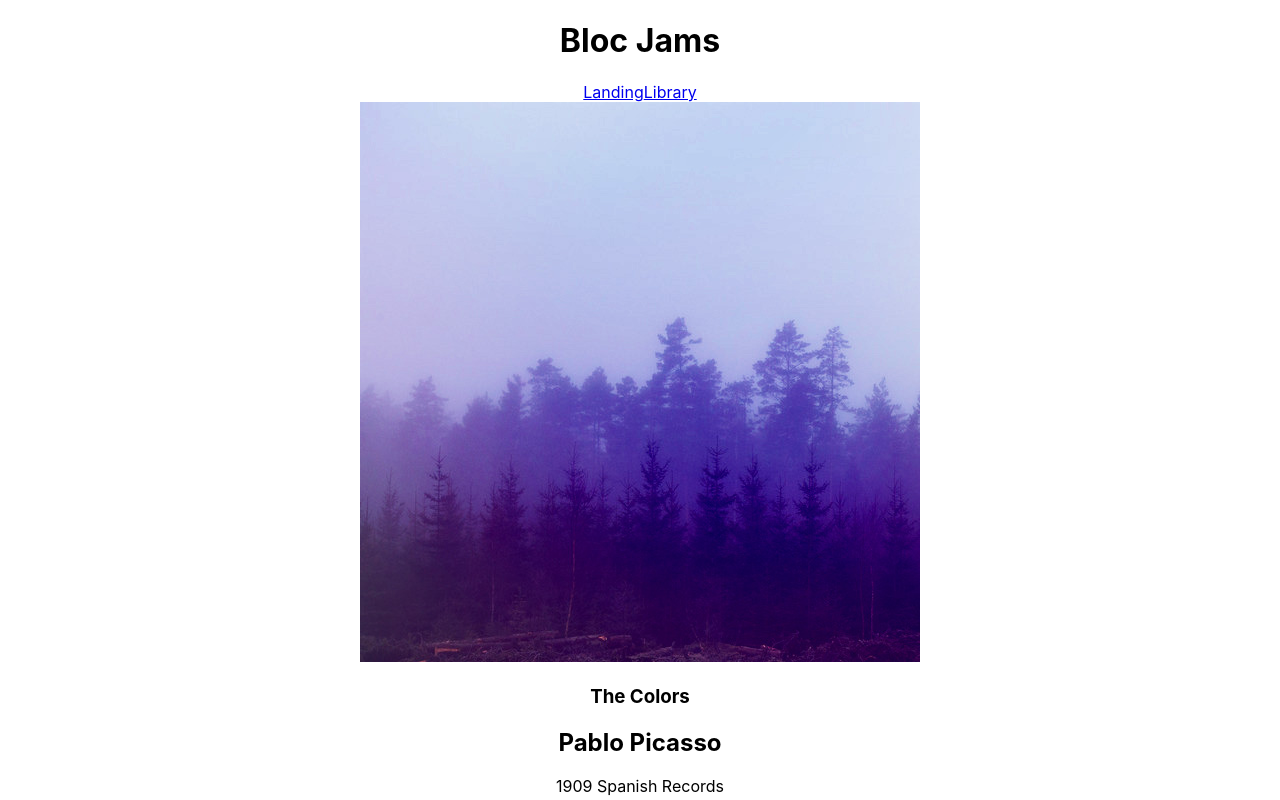
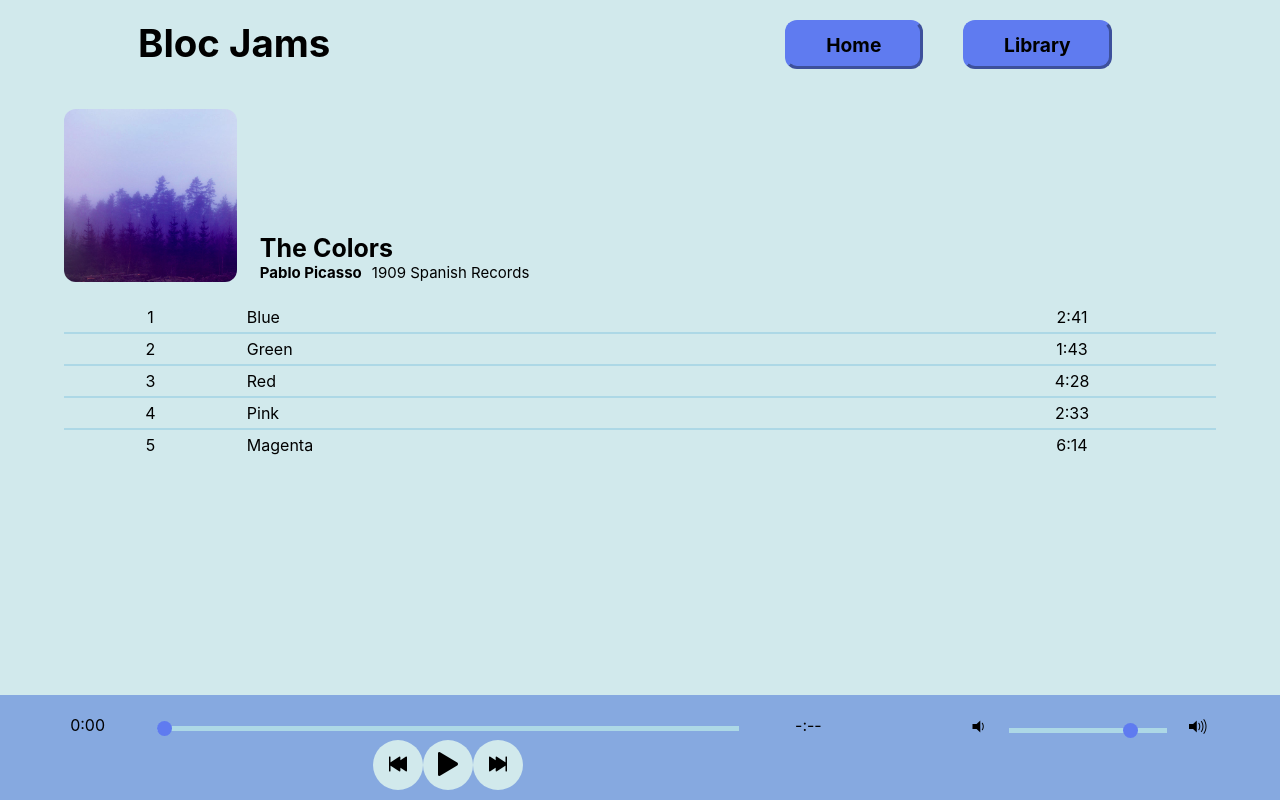
Before and after one commit to AriAbr/Spotifake, a React (Create React App) app: page /album/the-colors in a window 1280 px wide. Shown: the top 800 px of the page. Built offline with nearby package versions, Linux system fonts and the light colour scheme.

Commit message:
assignment 2762 styling: completed

```diff
--- a/src/App.css
+++ b/src/App.css
@@ -1,32 +1,404 @@
 .App {
   text-align: center;
 }
-
-.App-logo {
-  animation: App-logo-spin infinite 20s linear;
-  height: 40vmin;
+/* landing Page */
+.landing-header h1 {
+  padding: 20px 0 0;
+  margin:auto;
+  font-size: 5em;
 }
 
-.App-header {
-  background-color: #282c34;
-  min-height: 100vh;
-  display: flex;
-  flex-direction: column;
-  align-items: center;
-  justify-content: center;
-  font-size: calc(10px + 2vmin);
-  color: white;
+.landing-header h2 {
+  padding: 0 0 20px;
+  margin: auto;
+  font-size: 1.5em;
 }
 
-.App-link {
-  color: #61dafb;
+.landing-header nav {
+  padding: 0px 0 40px 0;
+  display: flex;
+  justify-content: center;
 }
 
-@keyframes App-logo-spin {
-  from {
-    transform: rotate(0deg);
+.landing-header nav * {
+  background-color: #5F7BF0;
+  border: .8mm outset #5F7BF0;
+  padding: .5em 2em;
+  margin: 0 20px;
+  border-radius: 12px;
+  font-weight: bold;
+  font-size: 1.2em;
+  color: black;
+  text-decoration: none;
+}
+
+.landing-header nav *:hover {
+  border: .8mm inset #5F7BF0;
+}
+
+.selling-points{
+  display: flex;
+  justify-content: center;
+}
+
+.point {
+  background-color: lightblue;
+  border-radius: 12px;
+  width:27%;
+  display: inline-block;
+  padding: 1em;
+  margin: 1em;
+}
+
+@media screen and (max-width: 600px) {
+  /* UNDER 600px CSS here */
+  .landing-header h1 {
+    font-size: 4em;
   }
-  to {
-    transform: rotate(360deg);
+
+  .landing-header h2 {
+    font-size: 1.3em;
+  }
+  .selling-points{
+    display: block;
+  }
+  .point{
+    display: block;
+    margin-left: auto;
+    margin-right: auto;
+    width: 70%;
   }
 }
+
+.point-title {
+  font-size: 30px;
+  height: 3em;
+}
+
+.point-description {
+  font-size: 1.5em;
+}
+
+/* inner menu */
+.inner-header {
+  padding: 10px;
+  margin: 10px 10%;
+}
+
+.inner-header h1 {
+  font-size: 2.4em;
+  float: left;
+  margin: 0;
+}
+
+.inner-header nav {
+  padding: 0 10px /* <-- right*/ 0 0;
+  display: flex;
+  justify-content: flex-end;
+}
+
+@media screen and (max-width: 720px) {
+  /* UNDER 600px CSS here */
+  .inner-header {
+    padding: 10px;
+    margin: 10px 10%;
+  }
+  .inner-header h1 {
+    float: none;
+  }
+  .inner-header nav {
+    margin: 10px 0 0;
+    justify-content: center;
+  }
+}
+
+.inner-header nav * {
+  background-color: #5F7BF0;
+  border: .8mm outset #5F7BF0;
+  padding: .5em 2em;
+  margin: 0 20px;
+  border-radius: 12px;
+  font-weight: bold;
+  font-size: 1.2em;
+  color: black;
+  text-decoration: none;
+}
+
+.inner-header nav *:hover {
+  border: .8mm inset #5F7BF0;
+}
+
+/* library */
+
+#library-albums {
+  margin: 2%;
+}
+
+.library-album {
+  float: left;
+  padding: 2%;
+  margin: .5%;
+  width: 15%;
+  font-size: .8em;
+  border-radius: 12px;
+  text-decoration: none;
+  color: black;
+
+}
+
+.library-album:hover {
+  background-color: lightblue;
+}
+
+.library-album-cover {
+  height: 100%;
+  width: 100%;
+  border-radius: 12px;
+}
+
+/* album */
+#album-header {
+  width: 90%;
+  height: 100%;
+  float: left;
+  position: relative;
+  margin: 20px 5%;
+}
+
+#album-cover-art {
+  width: 15%;
+  height: 15%;
+  float: left;
+  border-radius: 12px;
+}
+
+.album-details {
+  text-align: left;
+  margin-left: 17%;
+  position: absolute;
+  bottom: 0;
+  width: 70%;
+}
+
+.album-details * {
+  margin: 0px;
+}
+
+.album-details #album-title{
+  font-size: 25px;
+}
+
+.album-details #artist{
+  font-size: 15px;
+  float: left;
+  margin-right: 10px;
+}
+
+.album-details #release-info{
+  font-size: 15px;
+}
+
+#song-list {
+  width: 90%;
+  margin: 10% 5% 3%;
+  border-collapse:collapse;
+}
+
+td {
+  padding: 5px;
+  margin: 0;
+}
+
+tr {
+  border-bottom: 2px solid lightblue;
+  border-radius: 12px;
+}
+
+tr:last-child {
+  border-bottom: 0;
+}
+
+tr:hover {
+  background-color: lightblue;
+}
+
+#song-number-column {
+  width: 15%;
+}
+
+#song-title-column {
+  width: 60%;
+}
+
+.song-title-cell{
+  text-align: left;
+  padding-left: 10px;
+}
+
+#song-duration-column {
+  width: 25%;
+}
+
+#playbar-buffer-space{
+  height: 146.6px;
+}
+
+/* player bar */
+
+#player-bar{
+  background-color: #86a9e0;
+  position: fixed;
+  bottom: 0;
+  left: 0;
+  width: 100%;
+  padding-bottom: 10px;
+}
+
+#time {
+  float:left;
+  width: 70%;
+  margin: 20px 5% 0 0;
+}
+
+.time-control{
+  display: flex;
+  justify-content: center;
+  margin: 10px 0;
+}
+
+#time .seek-bar {
+  display: inline-block;
+  width: 65%;
+  -webkit-appearance: none;
+  appearance: none;
+  height: 5px;
+  background: lightblue;
+  outline: none;
+}
+
+#time .seek-bar::-webkit-slider-thumb {
+  -webkit-appearance: none;
+  appearance: none;
+  width: 15px;
+  height: 15px;
+  background: #5F7BF0;
+  cursor: pointer;
+  border-radius: 50%;
+}
+
+#time .seek-bar::-moz-range-thumb {
+  width: 15px;
+  height: 15px;
+  background: #5F7BF0;
+  cursor: pointer;
+  border-radius: 50%;
+}
+
+.current-time {
+  display: inline-block;
+  width: 15%;
+}
+
+.total-time {
+  width: 15%;
+  display: inline-block;
+}
+
+#buttons {
+  margin-top: 5px;
+  display: flex;
+  justify-content: center;
+}
+
+#play-pause {
+  height: 50px;
+  width: 50px;
+  border-radius: 50%;
+  border: 0px solid #5F7BF0;
+  background-color: #D1E9EC;
+  font-size: 2em;
+  color: black;
+  display: inline-block;
+}
+
+#previous, #next {
+  background-color: #D1E9EC;
+  height: 50px;
+  width: 50px;
+  border-radius: 50%;
+  border: 0px;
+  font-size: 1.5em;
+  color: black;
+  display: inline-block;
+}
+
+#buttons *:hover {
+  background-color: lightblue;
+}
+
+/* volume control */
+
+#volume-control {
+  float:left;
+  width: 20%;
+  margin: 20px 0 0 0;
+  /* background-color: yellow; */
+  display: flex;
+  justify-content: center;
+}
+
+#volume-control .seek-bar {
+  display: inline-block;
+  width: 65%;
+  margin: 12.5px;
+  -webkit-appearance: none;  /* Override default CSS styles */
+  appearance: none;
+  height: 5px;
+  background: lightblue;
+  outline: none;
+  display: inline-block;
+}
+
+#volume-control .seek-bar::-webkit-slider-thumb {
+  -webkit-appearance: none;
+  appearance: none;
+  width: 15px;
+  height: 15px;
+  background: #5F7BF0;
+  cursor: pointer;
+  border-radius: 50%;
+}
+
+#volume-control .seek-bar::-moz-range-thumb {
+  width: 15px;
+  height: 15px;
+  background: #5F7BF0;
+  cursor: pointer;
+  border-radius: 50%;
+}
+
+#low-volume-icon, #high-volume-icon {
+  display: inline-block;
+  width: 15%;
+  height: 30px;
+  font-size: 20px;
+}
+
+
+@media screen and (max-width: 720px) {
+  .inner-header {
+    padding: 10px;
+    margin: 10px 10%;
+  }
+
+  #time {
+    float: none;
+    width: 80%;
+    margin: 20px 10% 0;
+  }
+
+  #volume-control {
+    width: 60%;
+    margin: 0 20%;
+  }
+}
--- a/src/App.js
+++ b/src/App.js
@@ -1,21 +1,15 @@
 import React, { Component } from 'react';
-import { Route, Link } from 'react-router-dom';
+import { Route } from 'react-router-dom';
 import './App.css';
 import Landing from './components/Landing';
 import Library from './components/Library';
 import Album from './components/Album';
 
+
 class App extends Component {
   render() {
     return (
       <div className="App">
-        <header>
-          <h1>Bloc Jams</h1>
-          <nav>
-            <Link to='/'>Landing</Link>
-            <Link to='/library'>Library</Link>
-          </nav>
-        </header>
         <main>
           <Route exact path="/" component={Landing} />
           <Route path="/library" component={Library} />
--- a/src/components/Album.js
+++ b/src/components/Album.js
@@ -1,6 +1,8 @@
 import React, { Component } from 'react';
 import albumData from './../data/albums';
 import PlayerBar from './PlayerBar';
+import { Link } from 'react-router-dom';
+
 
 class Album extends Component {
   constructor(props) {
@@ -161,18 +163,27 @@ class Album extends Component {
         onMouseLeave={() => this.handleMouseLeave(song, index)}
       >
         <td id={'songNumCell ' + index}>{index+1}</td>
-        <td>{song.title}</td>
+        <td className="song-title-cell">{song.title}</td>
         <td>{this.formatTime(song.duration)}</td>
       </tr>
     )
     return (
       <section className="album">
+        <header className="inner-header">
+          <h1>Bloc Jams</h1>
+          <nav>
+            <Link to='/'>Home</Link>
+            <Link to='/library'>Library</Link>
+          </nav>
+        </header>
         <section id="album-info">
-          <img id="album-cover-art" src={this.state.album.albumCover} alt={this.state.album.title} />
-          <div className="album-details">
-            <h1 id="album-title">{this.state.album.title}</h1>
-            <h2 id="artist">{this.state.album.artist}</h2>
-            <div id="release-info">{this.state.album.releaseInfo}</div>
+          <div id="album-header">
+            <img id="album-cover-art" src={this.state.album.albumCover} alt={this.state.album.title} />
+            <div className="album-details">
+              <h1 id="album-title">{this.state.album.title}</h1>
+              <h2 id="artist">{this.state.album.artist}</h2>
+              <div id="release-info">{this.state.album.releaseInfo}</div>
+            </div>
           </div>
           <table id="song-list">
             <colgroup>
@@ -198,6 +209,7 @@ class Album extends Component {
             handleVolumeChange={(e) => this.handleVolumeChange(e)}
           />
         </section>
+        <div id="playbar-buffer-space"/>
       </section>
     );
   }
--- a/src/components/Landing.js
+++ b/src/components/Landing.js
@@ -1,10 +1,20 @@
 import React from 'react';
+import { Link } from 'react-router-dom';
+
 
 const Landing = () => (
   <section className="landing">
-    <h1 className="hero-title">Turn the music up!</h1>
+    <header className="landing-header">
+      <h1>Bloc Jams</h1>
+      <h2 className="hero-title">Turn the music up!</h2>
+      <nav>
+        <Link to='/'>Home</Link>
+        <Link to='/library'>Library</Link>
+      </nav>
+    </header>
 
     <section className="selling-points">
+
       <div className="point">
         <h2 className="point-title">Choose your music.</h2>
         <p className="point-description">The world is full of music; why should you have to listen to music that someone else chose?</p>
--- a/src/components/Library.js
+++ b/src/components/Library.js
@@ -11,10 +11,18 @@ class Library extends Component {
   render () {
     return (
       <section className='library'>
+        <header className="inner-header">
+          <h1>Bloc Jams</h1>
+          <nav>
+            <Link to='/'>Home</Link>
+            <Link to='/library'>Library</Link>
+          </nav>
+        </header>
+        <section id="library-albums">
           {
             this.state.albums.map ( (album, index) =>
-            <Link to={`/album/${album.slug}`} key={index}>
-              <img src={album.albumCover} alt={album.title} />
+              <Link to={`/album/${album.slug}`} key={index} className="library-album">
+                <img src={album.albumCover} alt={album.title}  className="library-album-cover" />
                 <div>{album.title}</div>
                 <div>{album.artist}</div>
                 <div>{album.songs.length} songs</div>
@@ -22,6 +30,7 @@ class Library extends Component {
             )
           }
         </section>
+      </section>
     );
   }
 }
--- a/src/components/PlayerBar.js
+++ b/src/components/PlayerBar.js
@@ -3,18 +3,8 @@ import React, { Component } from 'react';
 class PlayerBar extends Component {
   render () {
     return (
-      <section>
-        <section id="buttons">
-          <button id="previous" onClick={this.props.handlePrevClick}>
-            <span className="ion-skip-backward"></span>
-          </button>
-          <button id="play/pause" onClick={this.props.handleSongClick}>
-            <span className={this.props.isPlaying ? "ion-pause" : "ion-play"}></span>
-          </button>
-          <button id="next" onClick={this.props.handleNextClick}>
-            <span className="ion-skip-forward"></span>
-          </button>
-        </section>
+      <section id="player-bar">
+        <section id="time">
           <section id="time-control">
             <div className="current-time">{this.props.formatTime(this.props.currentTime)}</div>
             <input
@@ -28,8 +18,20 @@ class PlayerBar extends Component {
             />
             <div className="total-time">{this.props.formatTime(this.props.duration)}</div>
           </section>
+          <section id="buttons">
+            <button id="previous" onClick={this.props.handlePrevClick}>
+              <span className="ion-skip-backward"></span>
+            </button>
+            <button id="play-pause" onClick={this.props.handleSongClick}>
+              <span className={this.props.isPlaying ? "ion-pause" : "ion-play"}></span>
+            </button>
+            <button id="next" onClick={this.props.handleNextClick}>
+              <span className="ion-skip-forward"></span>
+            </button>
+          </section>
+        </section>
         <section id="volume-control">
-          <div className="icon ion-volume-low"></div>
+          <div className="icon ion-volume-low" id="low-volume-icon"></div>
           <input
             type="range"
             className="seek-bar"
@@ -39,7 +41,7 @@ class PlayerBar extends Component {
             step="0.01"
             onChange={this.props.handleVolumeChange}
           />
-          <div className="icon ion-volume-high"></div>
+          <div className="icon ion-volume-high" id="high-volume-icon"></div>
         </section>
       </section>
     );
--- a/src/index.css
+++ b/src/index.css
@@ -6,6 +6,7 @@ body {
     sans-serif;
   -webkit-font-smoothing: antialiased;
   -moz-osx-font-smoothing: grayscale;
+  background-color: #D1E9EC;
 }
 
 code {
--- a/src/index.js
+++ b/src/index.js
@@ -4,6 +4,7 @@ import { BrowserRouter } from 'react-router-dom';
 import './index.css';
 import App from './App';
 import * as serviceWorker from './serviceWorker';
+
 
 ReactDOM.render(
   <BrowserRouter>
```
Lines whose indentation alone changed are shown as unchanged.
